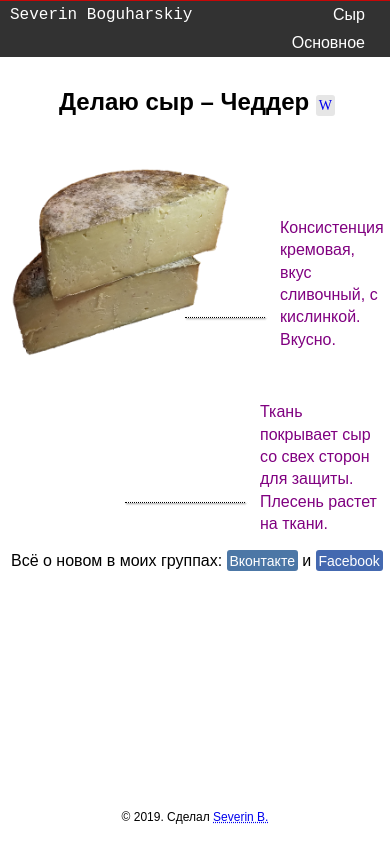
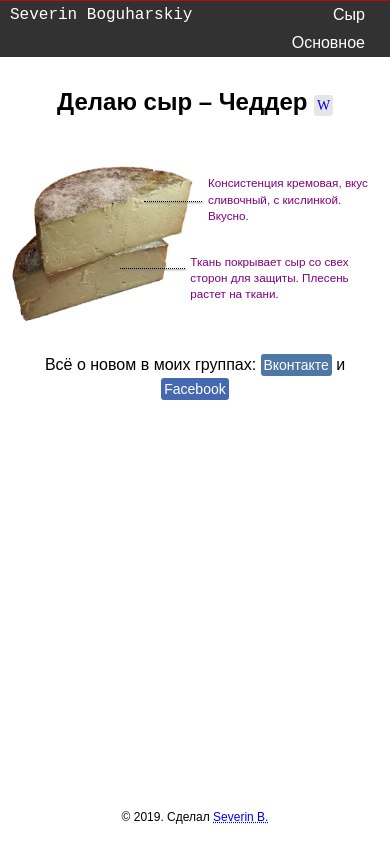
Before and after one commit to Diatom/my-site-2, a website: page cheese.html in a window 390 px wide. Drawn offline with Linux system fonts and the light colour scheme.

Commit message:
Fix response of cheese page

```diff
--- a/css/cheese.css
+++ b/css/cheese.css
@@ -55,26 +55,27 @@
 }
 .right-main-cheese p {
   line-height: 1.4em;
-  margin: 65px 0 0 0;
+  margin: 4em 0 0 0;
 }
 .right-main-cheese p:nth-child(3) {
-  margin: 50px 0 0 -20px;
+  margin: 3.4em 0 0 -20px;
 }
 .right-main-cheese-line {
   border-bottom: 1px dotted black;
-  width: 80px;
+  width: 5em;
   margin: -34px 0 0 -95px;
   float: left;
   box-shadow: 1px 1px 2px gray;
 }
 .right-main-cheese-line:nth-child(4) {
-  width: 120px;
+  width: 7.8em;
   margin: -34px 0 0 -155px;
 }
 .bottom-main-cheese {
   grid-column: 1/3;
   grid-row: 3/4;
   text-align: center;
+  line-height: 1.5em;
 }
 .wiki-link {
   font-family: "Times New Roman", Times, serif;
@@ -97,3 +98,30 @@
 .social-link:last-child {
   background: rgb(68, 105, 176);
 }
+@media (max-width: 700px) {
+  .right-main-cheese p {
+    font-size: 2.5vw;
+  }
+}
+@media (max-width: 450px) {
+  .main-cheese {
+    margin: 40px auto 80px auto;
+    grid-template-columns: 50% auto;
+  }
+  .right-main-cheese p {
+    margin: 2em 0 0 -3em;
+    font-size: 3vw;
+  }
+  .right-main-cheese p:nth-child(3) {
+    margin: 2.5em 0 0 -4.5em;
+  }
+  .right-main-cheese-line {
+    width: 5em;
+    margin: -2em 0 0 -8.5em;
+    font-size: 3vw;
+  }
+  .right-main-cheese-line:nth-child(4) {
+    width: 5.5em;
+    margin: -3em 0 0 -10.5em;
+  }
+}
```
